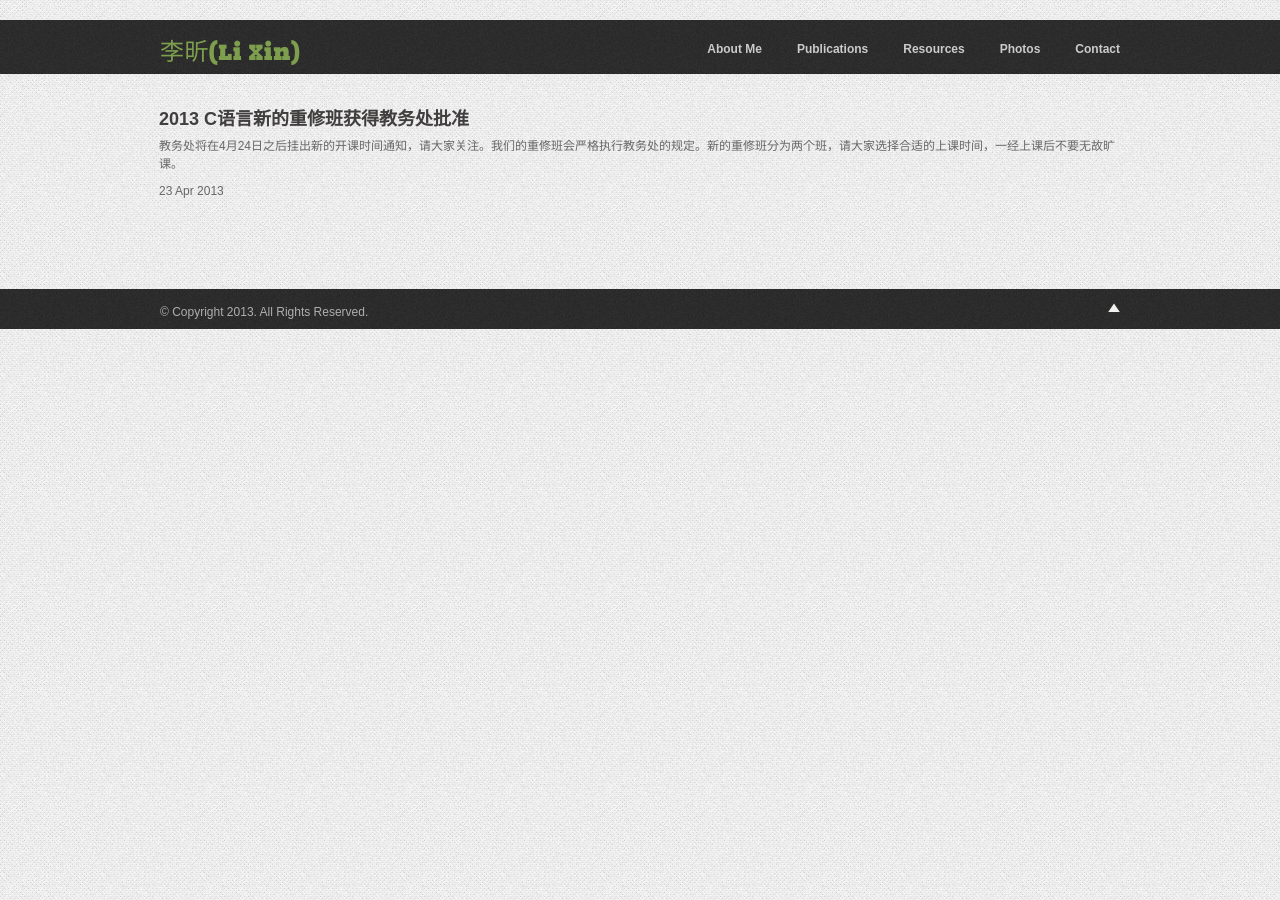
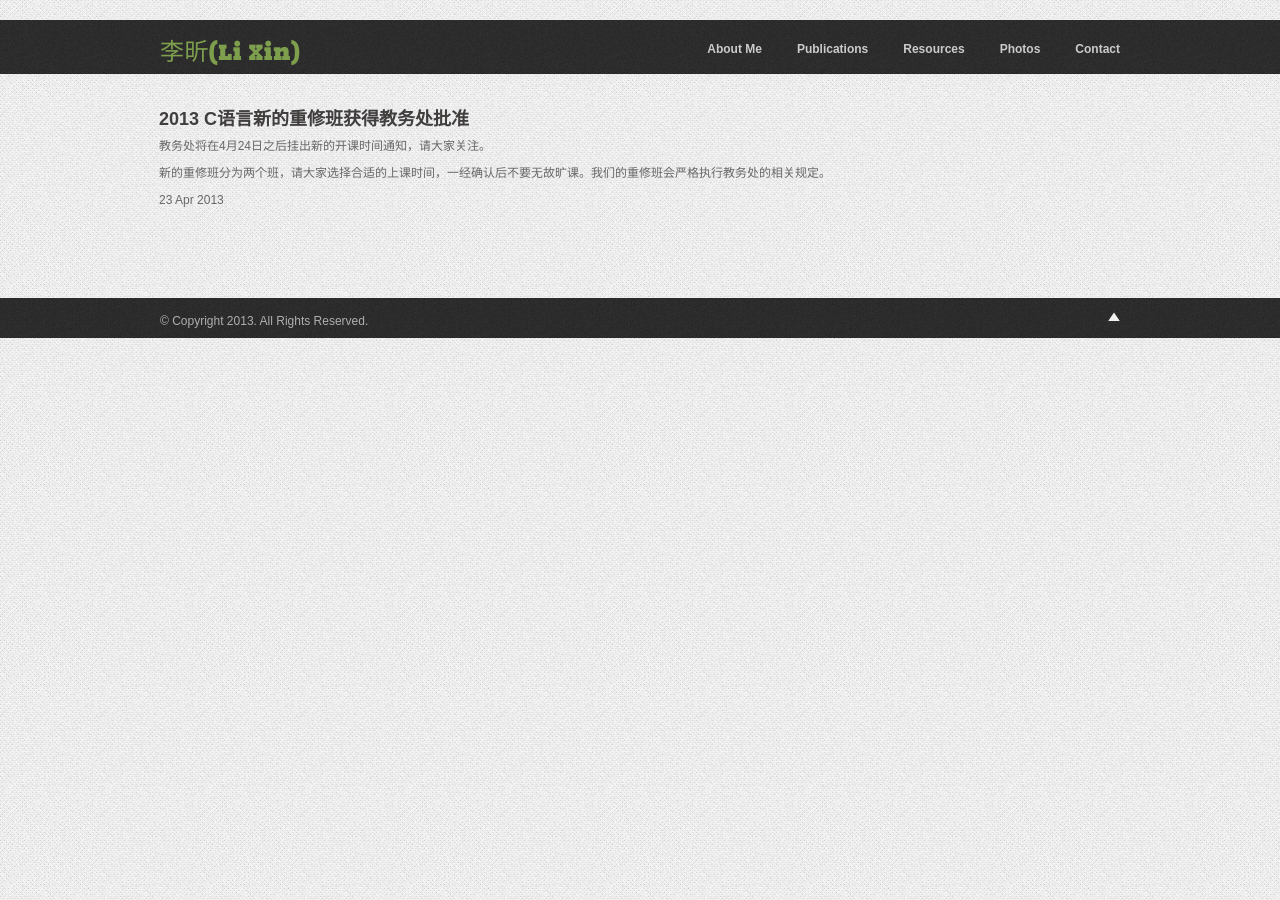
Before and after one commit to cinger007/cinger007.github.com, a Jekyll site: the page built from _posts/2013-04-23-new-class.html, in a window 1280 px wide. Built offline with Jekyll 4.4.1, drawn with Linux system fonts in a browser that asks for light colours.

Commit message:
new class

```diff
--- a/_posts/2013-04-23-new-class.html
+++ b/_posts/2013-04-23-new-class.html
@@ -4,6 +4,7 @@ title: 2013 C语言新的重修班获得教务处批准
 ---
 <section id="post">
 <h2>{{ page.title }}</h2>
-<p>教务处将在4月24日之后挂出新的开课时间通知，请大家关注。我们的重修班会严格执行教务处的规定。新的重修班分为两个班，请大家选择合适的上课时间，一经上课后不要无故旷课。</p>
+<p>教务处将在4月24日之后挂出新的开课时间通知，请大家关注。</p>
+<p>新的重修班分为两个班，请大家选择合适的上课时间，一经确认后不要无故旷课。我们的重修班会严格执行教务处的相关规定。</p>
 <p>{{ page.date | date_to_string }}</p>
 </section>
```
